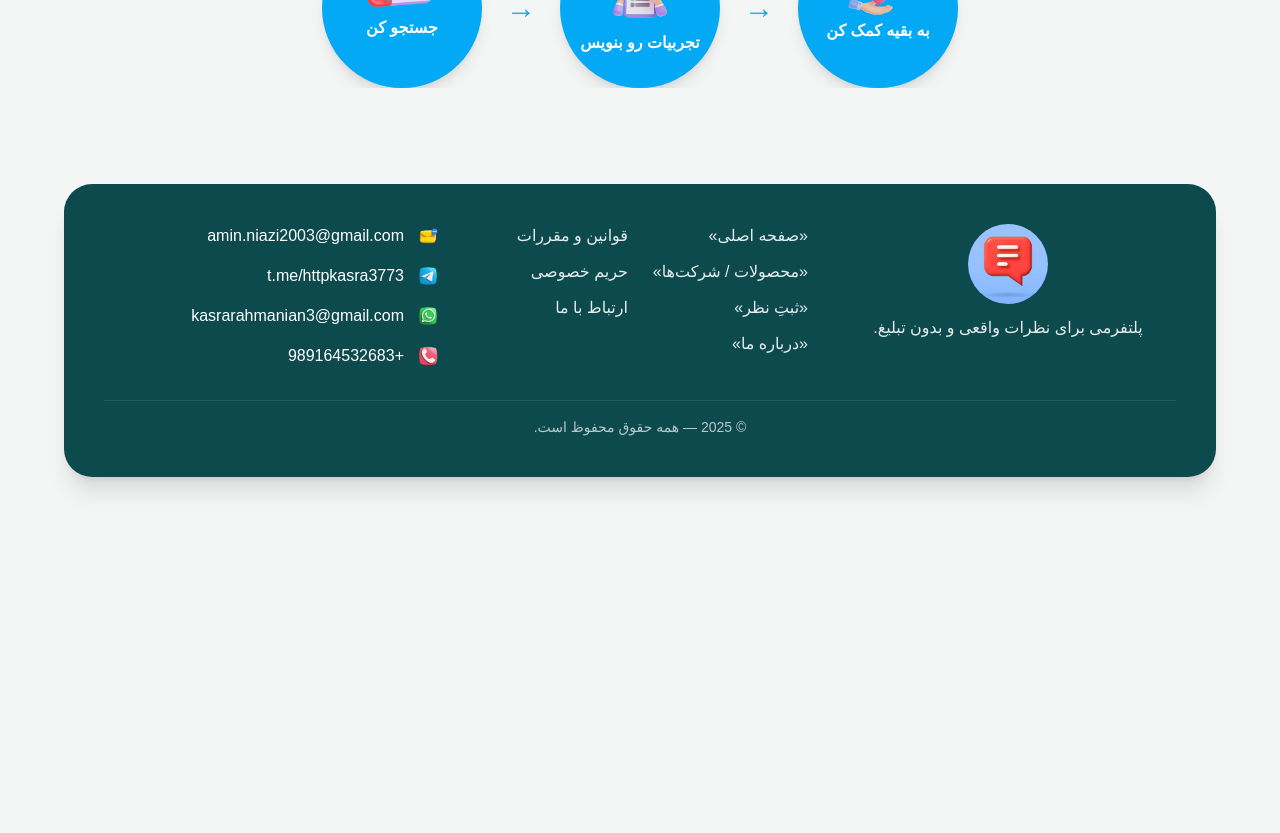
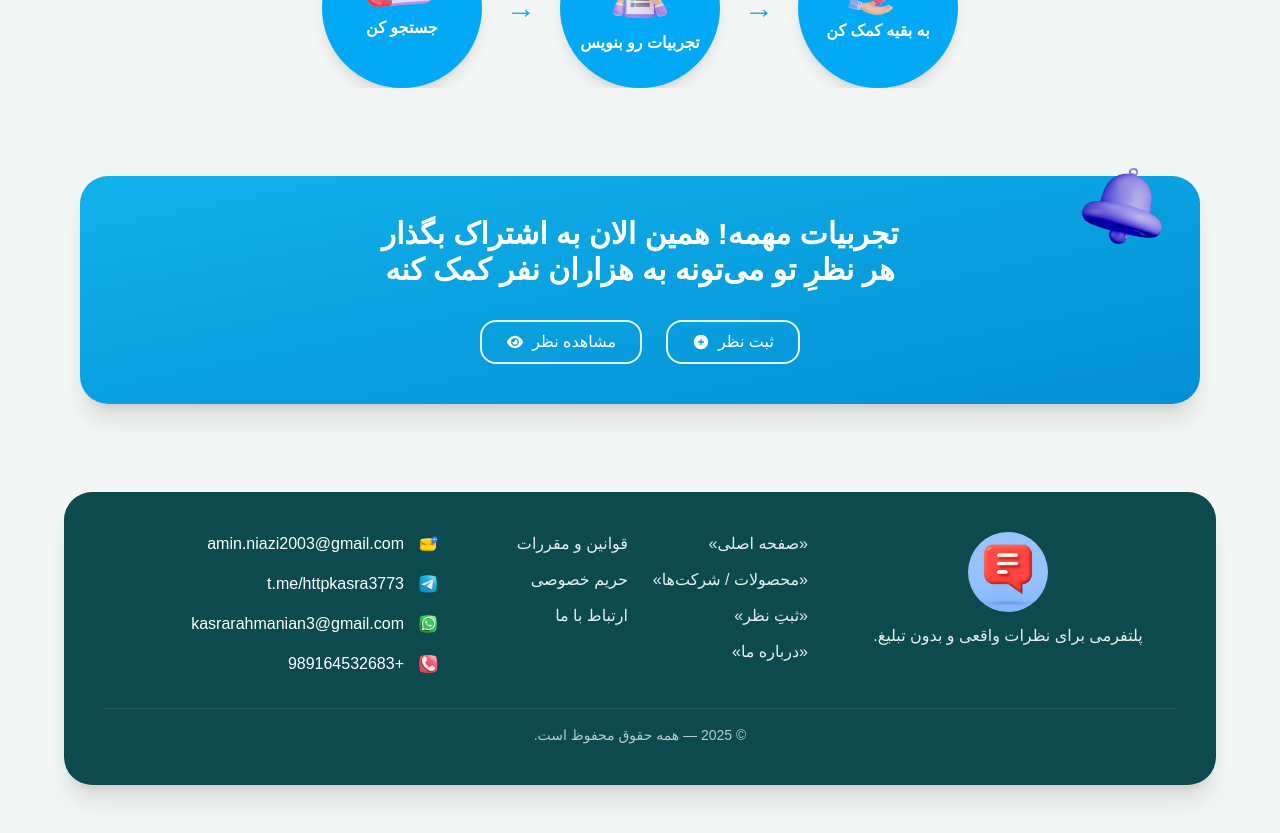
Before and after one commit to Httpskasra/Comment-Front_NextJs, a Next.js app: page / in a window 1280 px wide. Shown: the part 1140-1973 px from the top of the page. Before the commit the page ends 1665 px from the top, so only its background shows below. Built offline with nearby package versions, Linux system fonts and the light colour scheme.

Commit message:
with reminder homepage finished

```diff
--- a/src/app/page.tsx
+++ b/src/app/page.tsx
@@ -1,6 +1,7 @@
 import Hero from "@/components/landing/Hero";
 import Steps from "@/components/landing/Steps";
 import WhyUs from "@/components/landing/WhyUs";
+import ShareCta from "@/components/landing/ShareCta";
 
 export default function Home() {
   return (
@@ -8,6 +9,7 @@ export default function Home() {
       <Hero />
       <WhyUs />
       <Steps />
+      <ShareCta />
     </>
   );
 }
--- /dev/null
+++ b/src/components/landing/ShareCta.tsx
@@ -0,0 +1,72 @@
+"use client";
+
+import Image from "next/image";
+
+type ShareCtaProps = {
+  onCreateReview?: () => void;
+  onSeeReviews?: () => void;
+};
+
+export default function ShareCta({
+  onCreateReview,
+  onSeeReviews,
+}: ShareCtaProps) {
+  return (
+    <section dir="rtl" className="py-10">
+      <div className="mx-auto max-w-6xl px-4">
+        <div className="relative overflow-visible rounded-[28px] bg-gradient-to-br from-[#11B2EA] to-[#048FD5] px-6 py-10 text-white shadow-xl sm:px-10">
+
+    <div className="pointer-events-none absolute -top-8 right-0 sm:-top-10 sm:right-2">
+      <Image
+        src="/images/alert.png"
+        alt="alert"
+        width={140}
+        height={140}
+        className="select-none"
+      />
+    </div>
+
+
+          {/* content */}
+          <div className="text-center">
+            <h3 className="mx-auto max-w-3xl text-xl font-extrabold sm:text-2xl md:text-3xl leading-9">
+              تجربیات مهمه! همین الان به اشتراک بگذار
+              <br />
+              هر نظرِ تو می‌تونه به هزاران نفر کمک کنه
+            </h3>
+
+            <div className="mt-8 flex flex-wrap items-center justify-center gap-6">
+              {/* ثبت نظر */}
+              <button
+                onClick={onCreateReview}
+                className="inline-flex items-center gap-2 rounded-2xl border-2 border-white/90 px-6 py-2 text-base font-medium hover:bg-white hover:text-[#0a6fb1] transition"
+              >
+                ثبت نظر
+                <Image
+                  src="/images/plus.svg" // ✅ replaced plus
+                  alt="plus"
+                  width={18}
+                  height={18}
+                />
+              </button>
+
+              {/* مشاهده نظر */}
+              <button
+                onClick={onSeeReviews}
+                className="inline-flex items-center gap-2 rounded-2xl border-2 border-white/90 px-6 py-2 text-base font-medium hover:bg-white hover:text-[#0a6fb1] transition"
+              >
+                مشاهده نظر
+                <Image
+                  src="/images/eye-solid-full.svg" // ✅ replaced eye
+                  alt="eye"
+                  width={18}
+                  height={18}
+                />
+              </button>
+            </div>
+          </div>
+        </div>
+      </div>
+    </section>
+  );
+}
```
